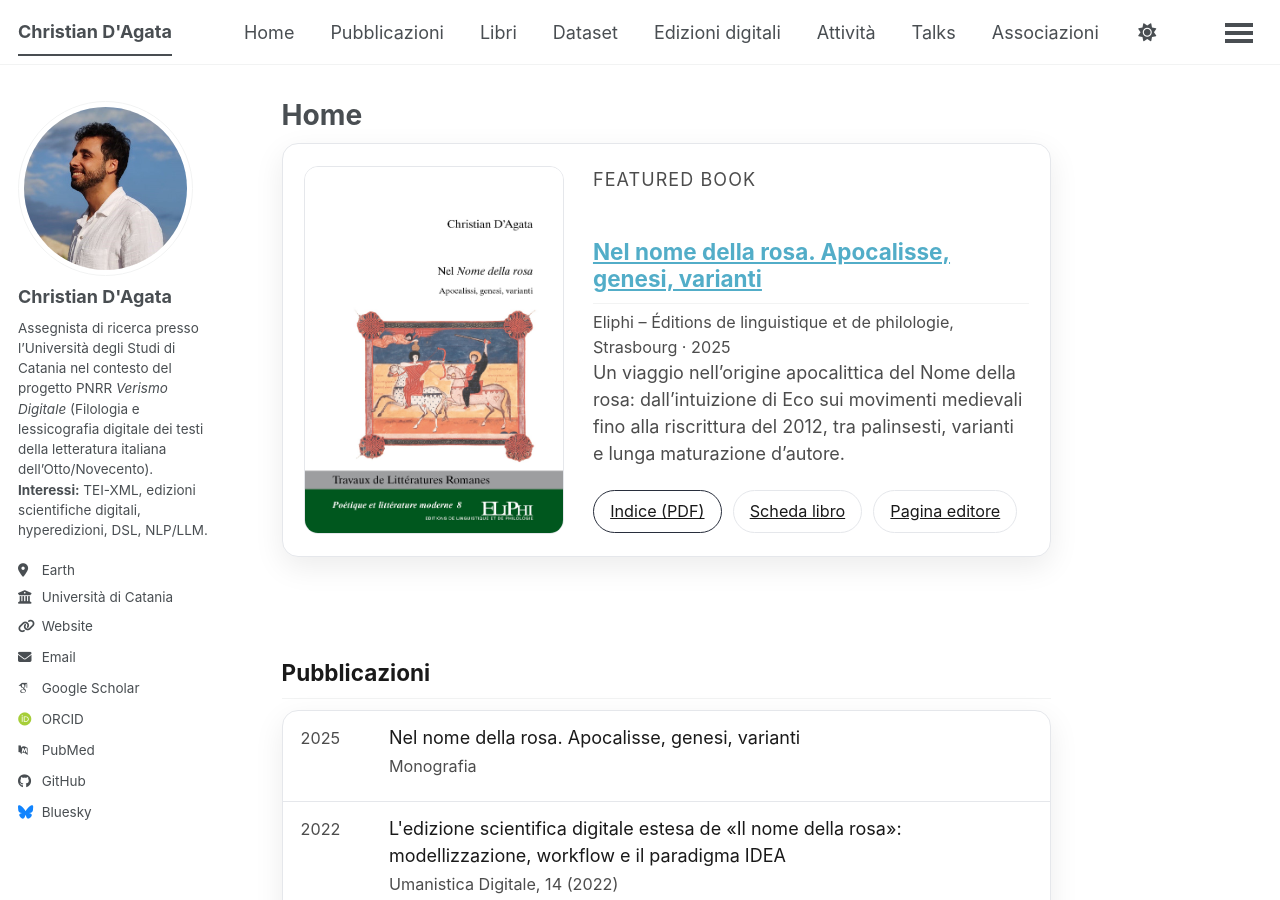
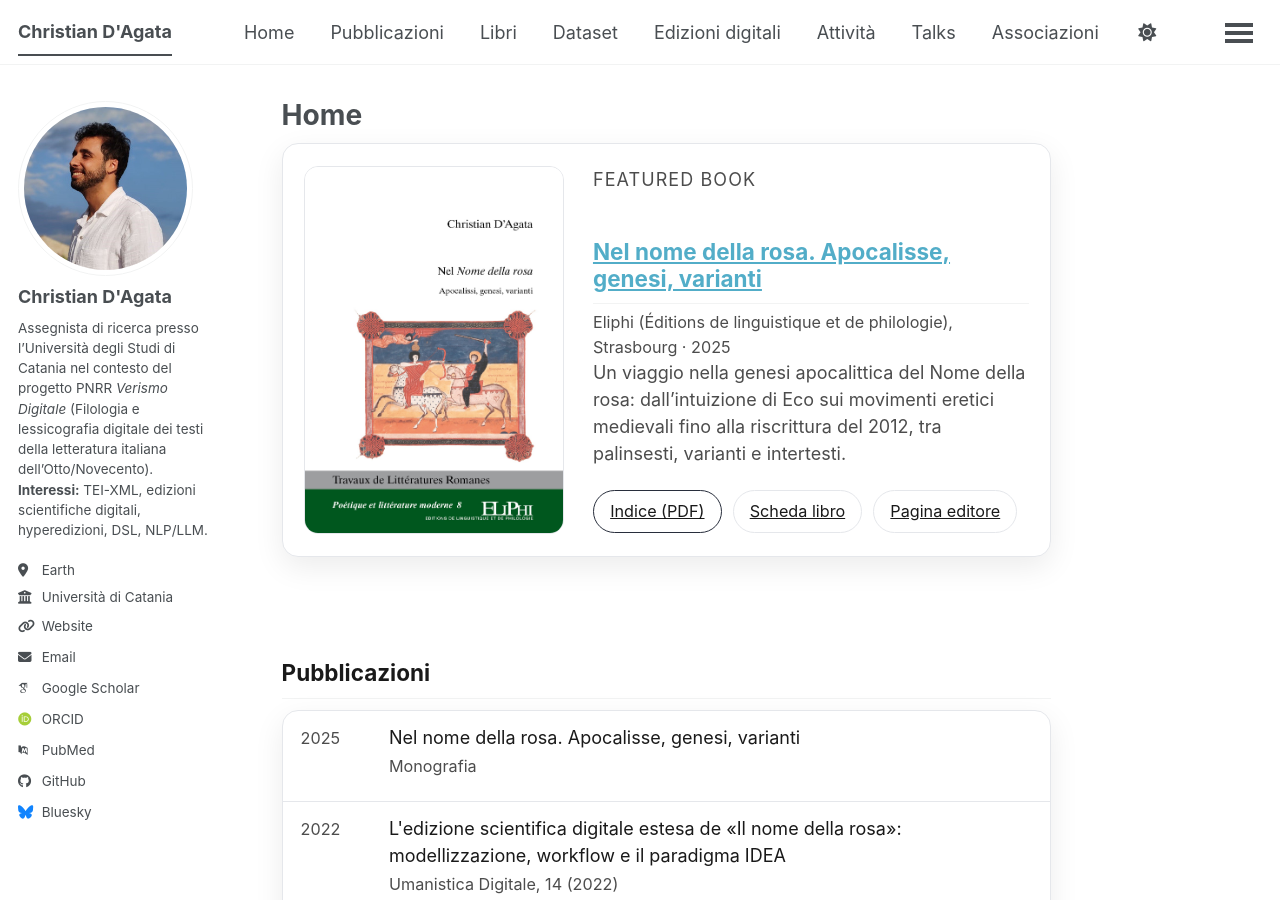
Before and after one commit to christiandagata/christiandagata.github.io, a Jekyll site: the page built from index.md, in a window 1280 px wide and 900 px high. Built offline with Jekyll 4.4.1, drawn with Linux system fonts in a browser that asks for light colours; some web fonts are replaced; a script bundle is joined from its source files by our own code; library files that are not in the unit come from our copies.

Commit message:
Update 2025-nel-nome-della-rosa.md

```diff
--- a/_books/2025-nel-nome-della-rosa.md
+++ b/_books/2025-nel-nome-della-rosa.md
@@ -3,7 +3,7 @@ title: "Nel nome della rosa. Apocalisse, genesi, varianti"
 collection: books
 layout: book
 date: 2025-01-01
-publisher: "Eliphi – Éditions de linguistique et de philologie, Strasbourg"
+publisher: "Eliphi (Éditions de linguistique et de philologie), Strasbourg"
 
 cover: /images/books/copertinamonografianome.jpg
 index_pdf: /files/books/indicemonografianome.pdf
@@ -11,7 +11,7 @@ index_pdf: /files/books/indicemonografianome.pdf
 featured: true
 featured_rank: 1
 
-synopsis_short: "Un viaggio nell’origine apocalittica del Nome della rosa: dall’intuizione di Eco sui movimenti medievali fino alla riscrittura del 2012, tra palinsesti, varianti e lunga maturazione d’autore."
+synopsis_short: "Un viaggio nella genesi apocalittica del Nome della rosa: dall’intuizione di Eco sui movimenti eretici medievali fino alla riscrittura del 2012, tra palinsesti, varianti e intertesti."
 
 buy_links:
   - label: "Editore (Eliphi)"
```
